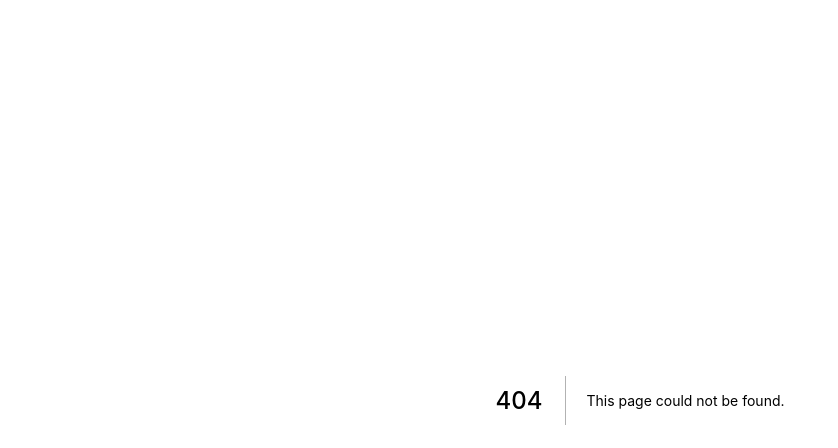
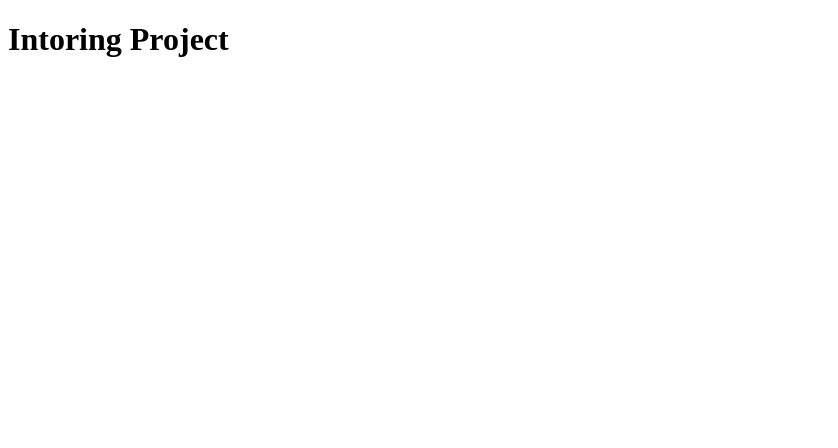
Before and after one commit to Pipeline3/pipeline-prototype, a Next.js app: page /intoring in a window 1280 px wide. Before the commit this address had no page. Shown: the top 448 px of the page, without its empty margins (0-838 px from the left). Built offline with nearby package versions, Linux system fonts and the light colour scheme.

Commit message:
[Intoring] renewal intoring

```diff
--- /dev/null
+++ b/src/pages/intoring/index.mdx
@@ -0,0 +1 @@
+# Intoring Project
```
